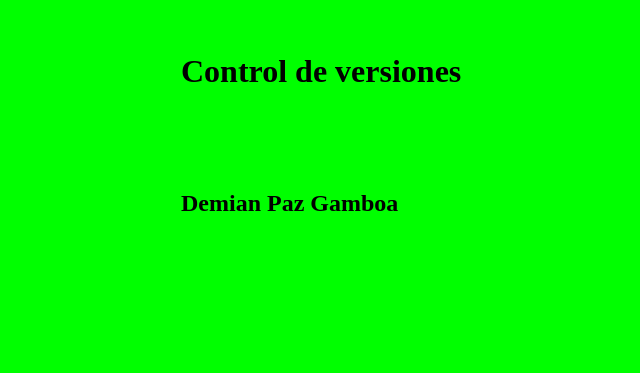
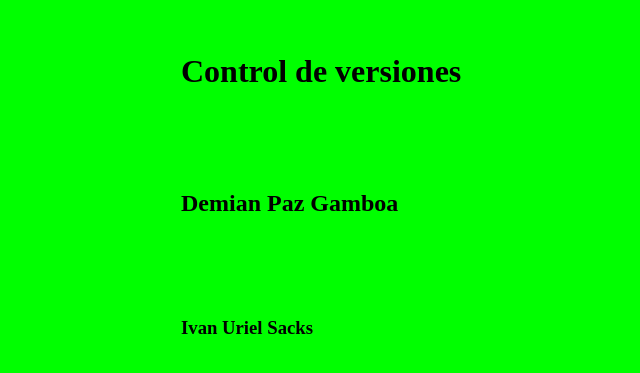
Before and after one commit to KevinFullAd/TP_SO_I4_Equipo_, a plain HTML site: page index.html in a window 1280 px wide. Shown: the part 147-520 px from the top of the page, without its empty margins (119-759 px from the left). Drawn offline with Linux system fonts and the light colour scheme.

Commit message:
nombre y apellido Alfa

```diff
--- a/index.html
+++ b/index.html
@@ -11,6 +11,7 @@
 <body>
     <h1>Control de versiones</h1>
     <h2>Demian Paz Gamboa</h2>
+    <h3>Ivan Uriel Sacks</h3>
 </body>
 
 </html>
```
